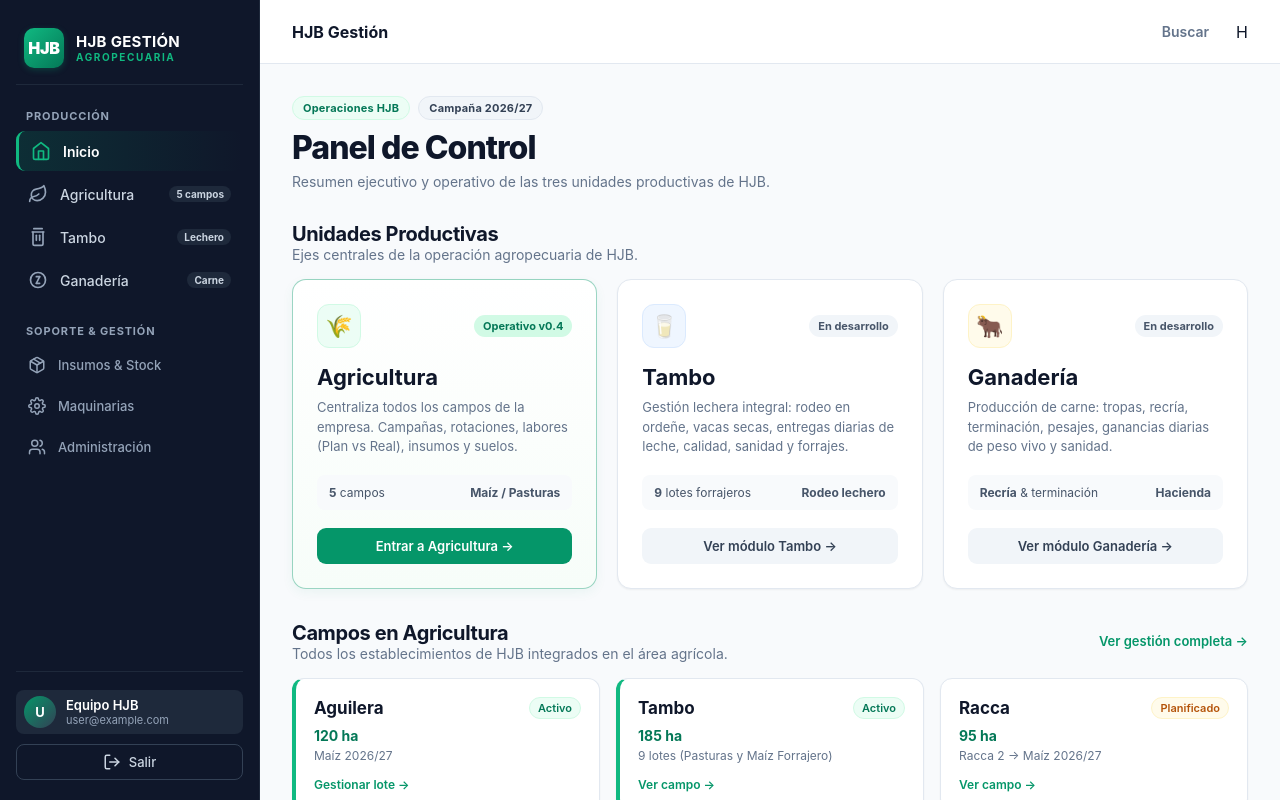
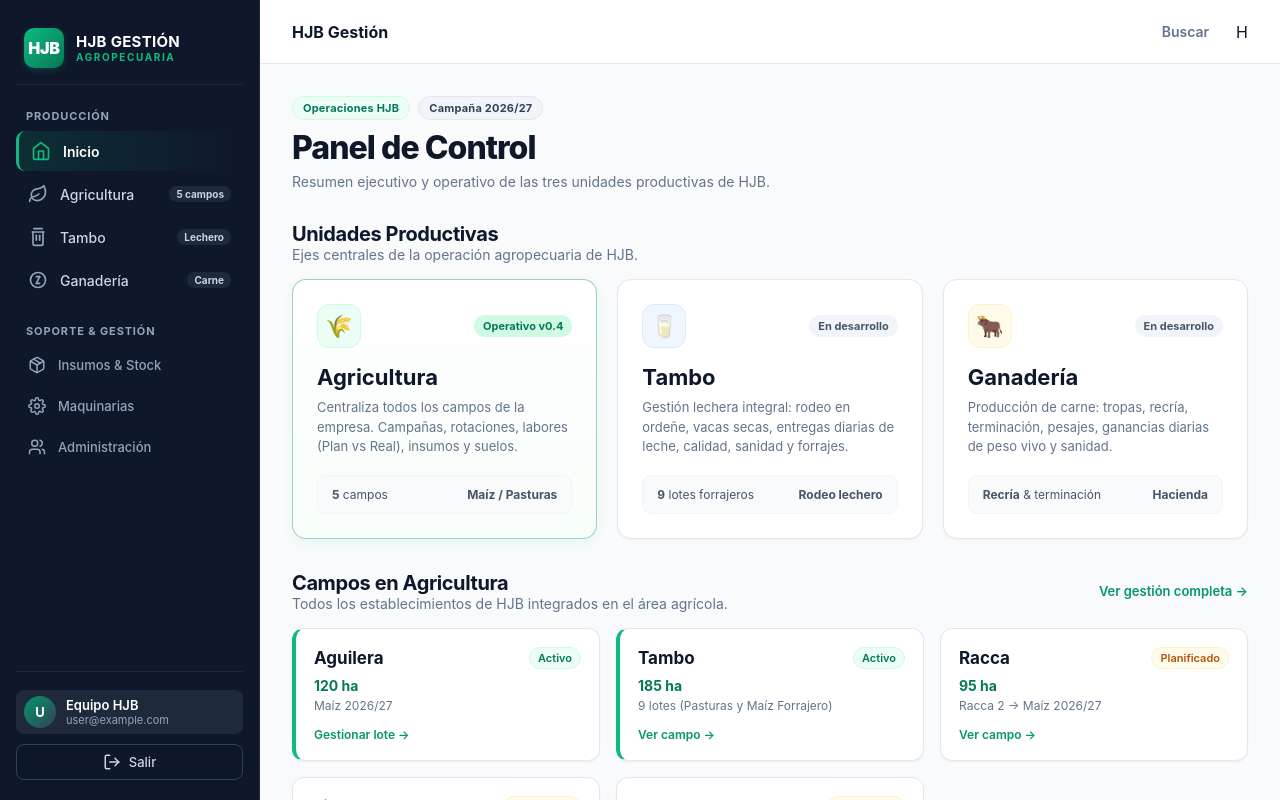
Before and after one commit to claudiobosio1970-stack/hjb-gestion, a Next.js app: page /inicio in a window 1280 px wide. Shown: the top 800 px of the page. Built offline with nearby package versions, Linux system fonts and the light colour scheme; no server answers; sample sign-in values are in the browser's storage.

Commit message:
feat(tester): hacer las tarjetas de unidades productivas completamente clickeables y remover botones

```diff
--- a/src/app/globals.css
+++ b/src/app/globals.css
@@ -461,17 +461,26 @@ input:focus, .input:focus, .select:focus {
   flex-direction: column;
   transition: all .2s ease;
   box-shadow: var(--shadow-sm);
+  cursor: pointer;
+  text-decoration: none;
+  color: inherit;
 }
 
 .pillarCard:hover {
-  transform: translateY(-2px);
+  transform: translateY(-3px);
   box-shadow: var(--shadow-md);
+  border-color: var(--brand-500);
 }
 
 .pillarCard.featurePillar {
   border-color: rgba(5,150,105,0.4);
   background: linear-gradient(180deg, #ffffff 0%, #f7fdf9 100%);
   box-shadow: 0 4px 12px rgba(5,150,105,0.06);
+}
+
+.pillarCard.featurePillar:hover {
+  border-color: var(--brand-600);
+  box-shadow: 0 8px 20px rgba(5,150,105,0.12);
 }
 
 .pillarHeader {
@@ -522,12 +531,14 @@ input:focus, .input:focus, .select:focus {
 .pillarMeta {
   display: flex;
   justify-content: space-between;
-  padding: 10px 12px;
+  padding: 11px 14px;
   background: var(--slate-50);
-  border-radius: 8px;
+  border-radius: 9px;
   font-size: 12px;
   color: var(--slate-600);
-  margin-bottom: 18px;
+  margin-top: auto;
+  margin-bottom: 0;
+  border: 1px solid var(--slate-100);
 }
 
 .pillarButton {
--- a/src/app/inicio/page.tsx
+++ b/src/app/inicio/page.tsx
@@ -28,7 +28,7 @@ export default function InicioPage() {
 
         <div className="pillarsGrid">
           {/* Agricultura */}
-          <div className="pillarCard featurePillar">
+          <Link href="/agricultura" className="pillarCard featurePillar clickableCard">
             <div className="pillarHeader">
               <div className="pillarIconWrap iconGreen">🌾</div>
               <span className="statusPill statusActive">Operativo v0.4</span>
@@ -41,13 +41,10 @@ export default function InicioPage() {
               <span><strong>5</strong> campos</span>
               <span><strong>Maíz / Pasturas</strong></span>
             </div>
-            <Link href="/agricultura" className="pillarButton primaryBtn">
-              Entrar a Agricultura →
-            </Link>
-          </div>
+          </Link>
 
           {/* Tambo */}
-          <div className="pillarCard">
+          <Link href="/tambo" className="pillarCard clickableCard">
             <div className="pillarHeader">
               <div className="pillarIconWrap iconBlue">🥛</div>
               <span className="statusPill statusUpcoming">En desarrollo</span>
@@ -60,13 +57,10 @@ export default function InicioPage() {
               <span><strong>9</strong> lotes forrajeros</span>
               <span><strong>Rodeo lechero</strong></span>
             </div>
-            <Link href="/tambo" className="pillarButton secondaryBtn">
-              Ver módulo Tambo →
-            </Link>
-          </div>
+          </Link>
 
           {/* Ganadería */}
-          <div className="pillarCard">
+          <Link href="/ganaderia" className="pillarCard clickableCard">
             <div className="pillarHeader">
               <div className="pillarIconWrap iconAmber">🐂</div>
               <span className="statusPill statusUpcoming">En desarrollo</span>
@@ -79,10 +73,7 @@ export default function InicioPage() {
               <span><strong>Recría</strong> & terminación</span>
               <span><strong>Hacienda</strong></span>
             </div>
-            <Link href="/ganaderia" className="pillarButton secondaryBtn">
-              Ver módulo Ganadería →
-            </Link>
-          </div>
+          </Link>
         </div>
       </section>
 
```
